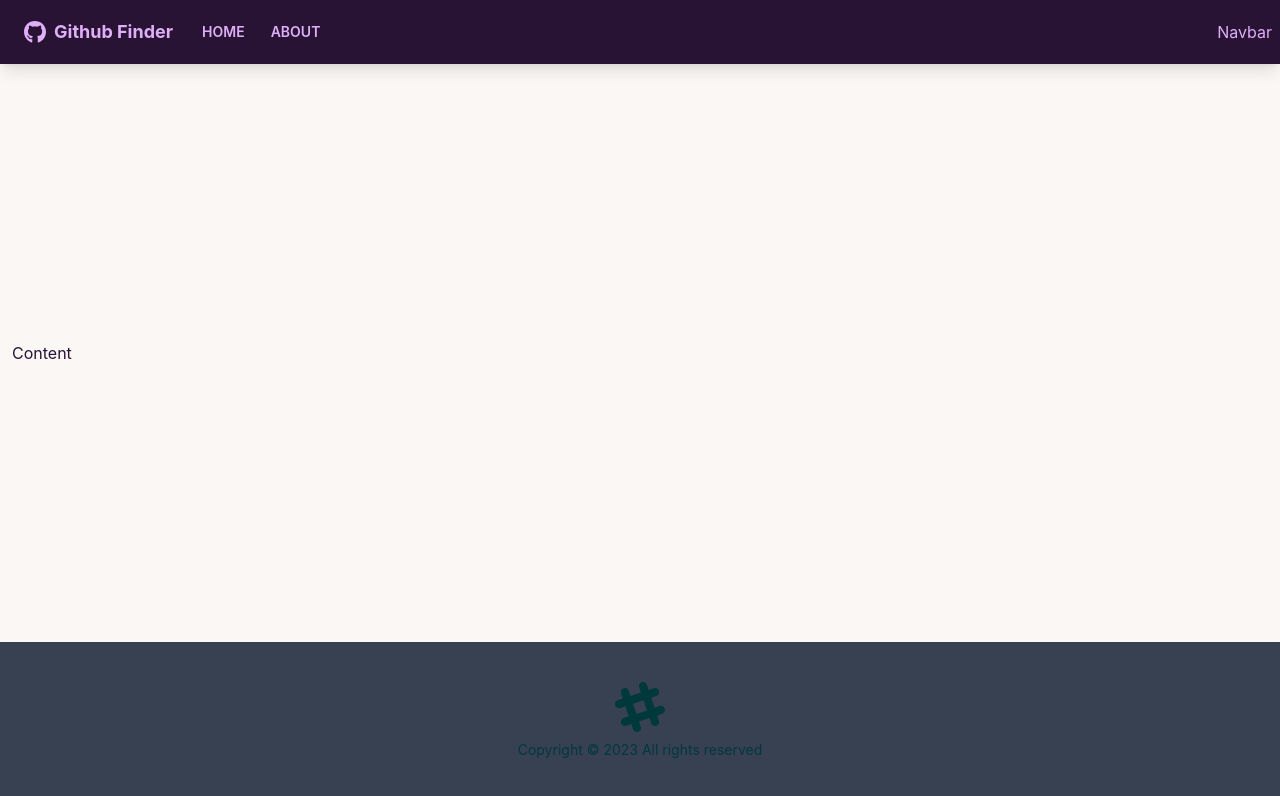
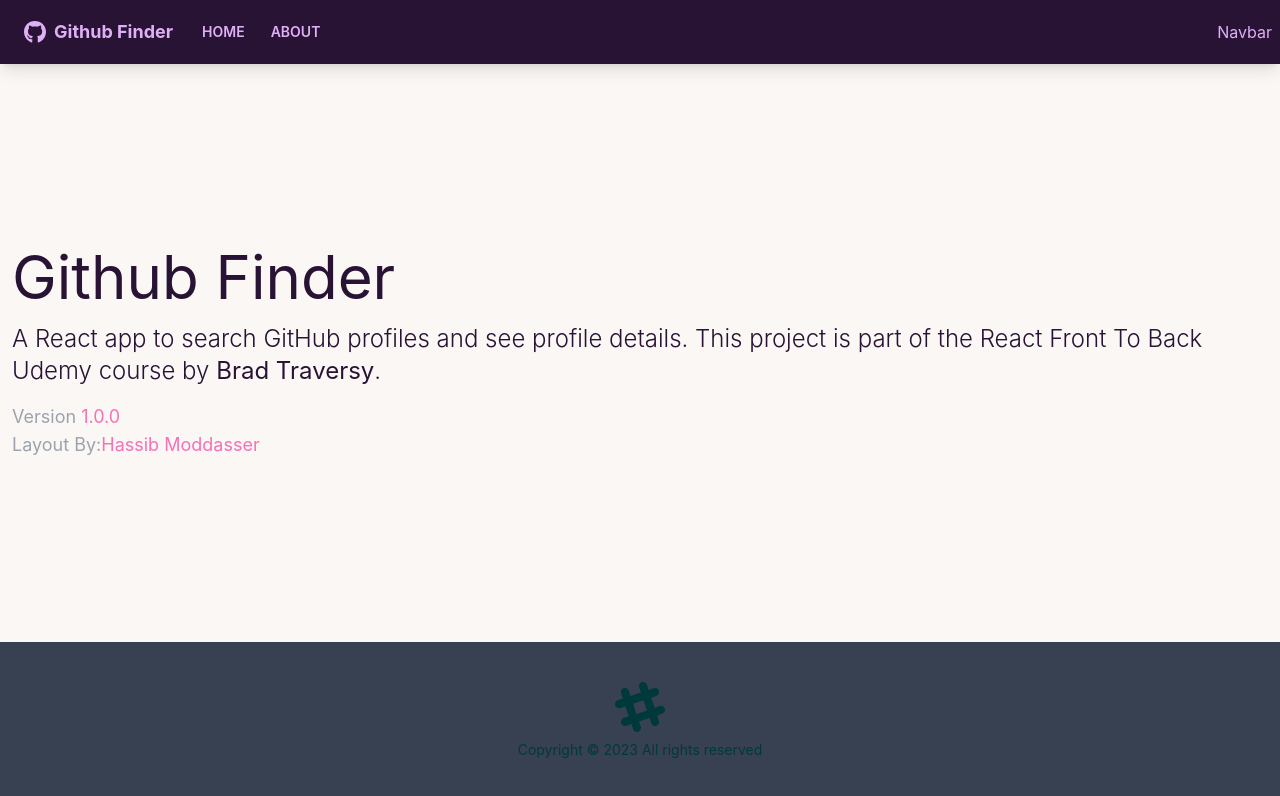
Before and after one commit to dthrottle/github-finder, a React (Create React App) app: page /about in a window 1280 px wide. Shown: the top 796 px of the page. Built offline with nearby package versions, Linux system fonts and the light colour scheme.

Commit message:
about page and 404 not found page

```diff
--- a/src/App.js
+++ b/src/App.js
@@ -1,7 +1,10 @@
 import logo from './logo.svg';
 import './App.css';
 
-import {BrowserRouter as Router, Route} from 'react-router-dom'
+import {BrowserRouter as Router, Routes, Route} from 'react-router-dom'
+import Home from './pages/Home';
+import About from './pages/About';
+import NotFound from './pages/NotFound';
 import Navbar from './components/layout/Navbar'
 import Footer from './components/layout/Footer';
 
@@ -12,7 +15,12 @@
         <Navbar />
 
         <main className='container mx-auto px-3 pb-12'>
-          Content
+          <Routes>
+            <Route path='/' element={<Home />} />
+            <Route path='/about' element={<About />} />
+            <Route path='/notfound' element={<NotFound />} />
+            <Route path='/*' element={<NotFound/>} />
+          </Routes>
         </main>
         <Footer />
       </div>
--- /dev/null
+++ b/src/pages/About.jsx
@@ -0,0 +1,34 @@
+import React from 'react'
+
+function About() {
+  return (
+    <>
+        <h1 className='text-6xl mb-4'>Github Finder</h1>
+        <p className='mb-4 text-2xl font-light'>
+        A React app to search GitHub profiles and see profile details. This
+        project is part of the
+        <a href='https://www.udemy.com/course/modern-react-front-to-back/'>
+          {' '}
+          React Front To Back
+        </a>{' '}
+        Udemy course by
+        <strong>
+          <a href='https://traversymedia.com'> Brad Traversy</a>
+        </strong>
+        .
+      </p>
+      <p className='text-lg text-gray-400'>
+        Version <span className='text-pink-400'>1.0.0</span>
+      </p>
+      <p className='text-lg text-gray-400'>
+        Layout By:
+        <a className='text-pink-400' href='https://twitter.com/hassibmoddasser'>
+          Hassib Moddasser
+        </a>
+      </p>
+
+    </>
+  )
+}
+
+export default About
--- /dev/null
+++ b/src/pages/Home.jsx
@@ -0,0 +1,11 @@
+import React from 'react'
+
+function Home() {
+  return (
+    <div>
+        <h1 className='text-6xl'>Welcome</h1>
+    </div>
+  )
+}
+
+export default Home
--- /dev/null
+++ b/src/pages/NotFound.jsx
@@ -0,0 +1,24 @@
+import {FaHome} from 'react-icons/fa'
+import { Link } from 'react-router-dom'
+
+function NotFound() {
+  return (
+    <div className='hero'>
+        <div className='text-center hero-content'>
+            <div className='max-w-lg'>
+                <h1 className='text-8xl font-bold mb-8'>
+                    Oops!
+                </h1>
+                <p className='text-5xl mb-8'>404 - Page not found</p>
+                <Link to='/' className='btn btn-primary btn-lg'>
+                  <FaHome className='mr-2'/>
+                  Back to Home
+                </Link>
+            </div>
+
+        </div>
+    </div>
+  )
+}
+
+export default NotFound
```
